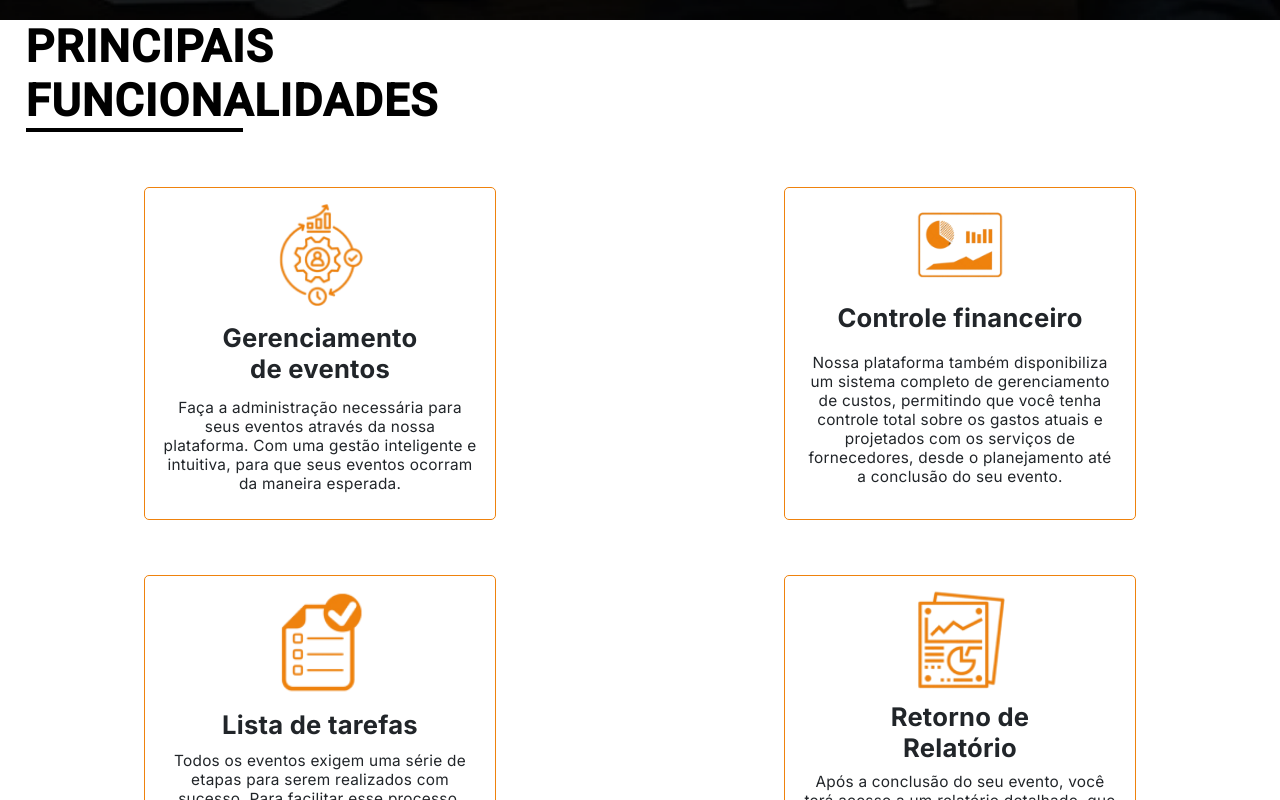
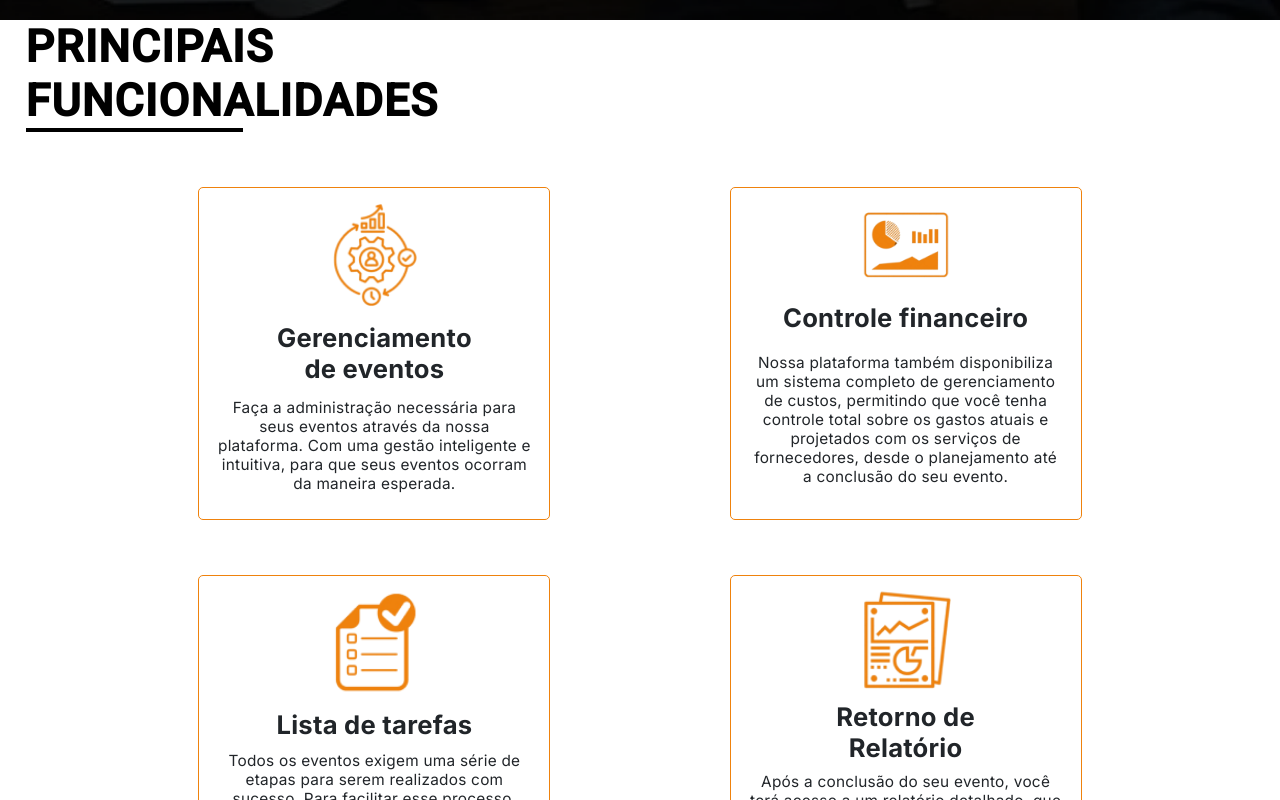
Before and after one commit to GiovannePDS7/Event-Fy, an Angular app: page /apresentacao in a window 1280 px wide. Shown: the part 780-1580 px from the top of the page. Built offline with nearby package versions, Linux system fonts and the light colour scheme.

Commit message:
add funcionalidades desktop

```diff
--- a/src/app/Components/Apresentacao/funcionalidades/funcionalidades.component.css
+++ b/src/app/Components/Apresentacao/funcionalidades/funcionalidades.component.css
@@ -102,3 +102,11 @@
   text-align: center;
   line-height: normal;
 }
+
+.card-left {
+  margin-right: 14%;
+}
+
+.card-right {
+  margin-left: 14%;
+}
--- a/src/app/Components/Apresentacao/funcionalidades/funcionalidades.component.html
+++ b/src/app/Components/Apresentacao/funcionalidades/funcionalidades.component.html
@@ -50,15 +50,15 @@
     <div id="linha"></div>
   </section>
   <section class="d-flex align-items-center justify-content-center">
-    <div class="containers-desktop d-flex align-items-center justify-content-evenly flex-column">
-      <div class="card-desktop d-flex align-items-center justify-content-evenly flex-column">
+    <div class="containers-desktop d-flex align-items-end justify-content-evenly flex-column">
+      <div class="card-desktop d-flex align-items-center justify-content-evenly flex-column card-left">
         <img src="../../../../assets/Elementos/gerenciamentoEventos.png" class="img-fluid img-box-desktop" alt="">
         <span class="span-desktop">Gerenciamento<br>de eventos</span>
         <p class="p-desktop">Faça a administração necessária para seus eventos através da nossa plataforma. Com uma
           gestão inteligente e
           intuitiva, para que seus eventos ocorram da maneira esperada.</p>
       </div>
-      <div class="card-desktop d-flex align-items-center justify-content-evenly flex-column">
+      <div class="card-desktop d-flex align-items-center justify-content-evenly flex-column card-left">
         <img src="../../../../assets/Elementos/ListaTarefa.png" class="img-fluid img-box-desktop" alt="">
         <span class="span-desktop">Lista de tarefas</span>
         <p class="p-desktop">Todos os eventos exigem uma série de etapas para serem realizados com sucesso. Para
@@ -66,15 +66,15 @@
           necessários, garantindo que cada detalhe seja executado conforme o planejado.</p>
       </div>
     </div>
-    <div class="containers-desktop d-flex align-items-center justify-content-evenly flex-column">
-      <div class="card-desktop d-flex align-items-center justify-content-evenly flex-column">
+    <div class="containers-desktop d-flex align-items-start justify-content-evenly flex-column">
+      <div class="card-desktop d-flex align-items-center justify-content-evenly flex-column card-right">
         <img src="../../../../assets/Elementos/controleFinanceiro.png" class="img-fluid img-box-desktop" alt="">
         <span class="span-desktop">Controle financeiro</span>
         <p class="p-desktop">Nossa plataforma também disponibiliza um sistema completo de gerenciamento de custos,
           permitindo que você tenha controle total sobre os gastos atuais e projetados com os serviços de fornecedores,
           desde o planejamento até a conclusão do seu evento.</p>
       </div>
-      <div class="card-desktop d-flex align-items-center justify-content-evenly flex-column">
+      <div class="card-desktop d-flex align-items-center justify-content-evenly flex-column card-right">
         <img src="../../../../assets/Elementos/RetornoRelatorio.png" class="img-fluid img-box-desktop" alt="">
         <span class="span-desktop">Retorno de<br>Relatório</span>
         <p class="p-desktop">Após a conclusão do seu evento, você terá acesso a um relatório detalhado, que inclui
```
